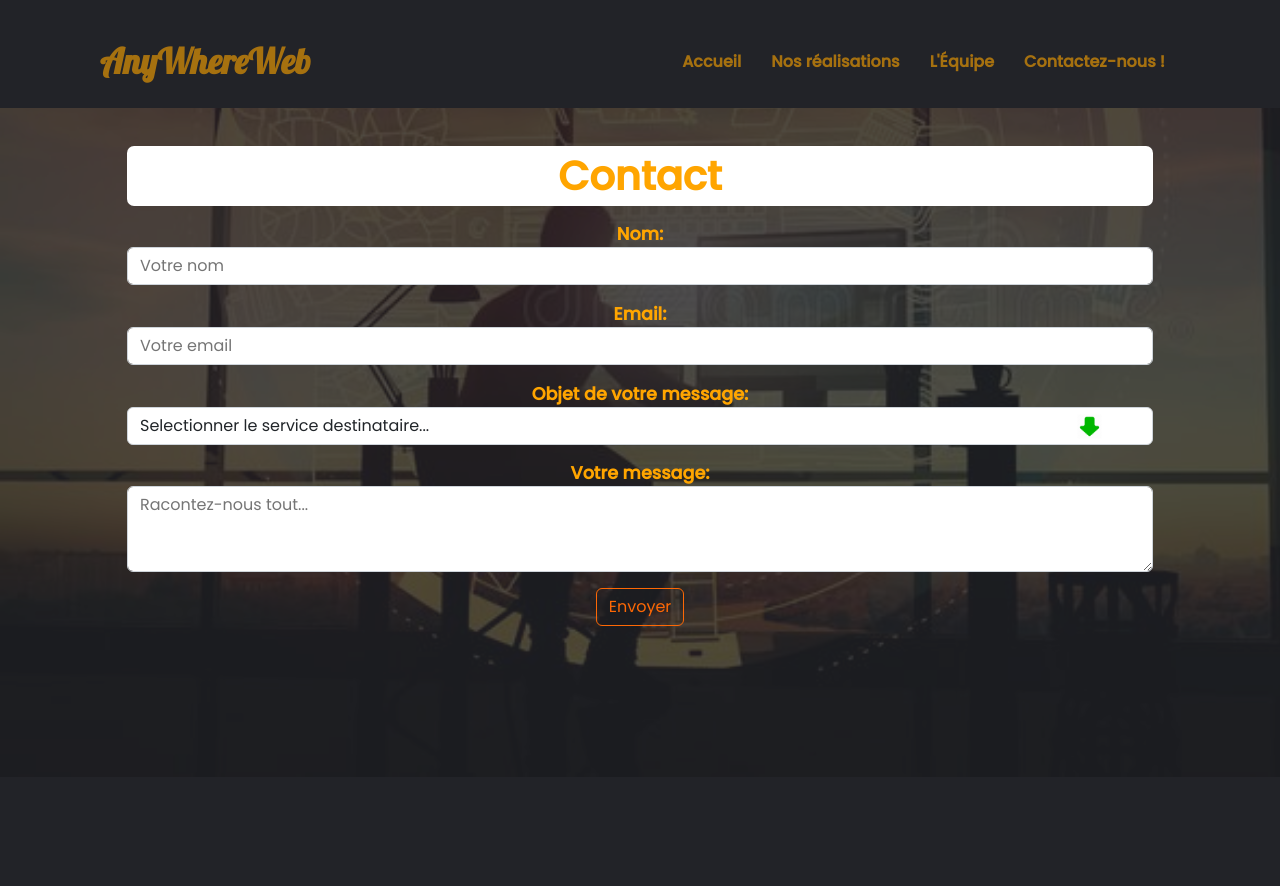
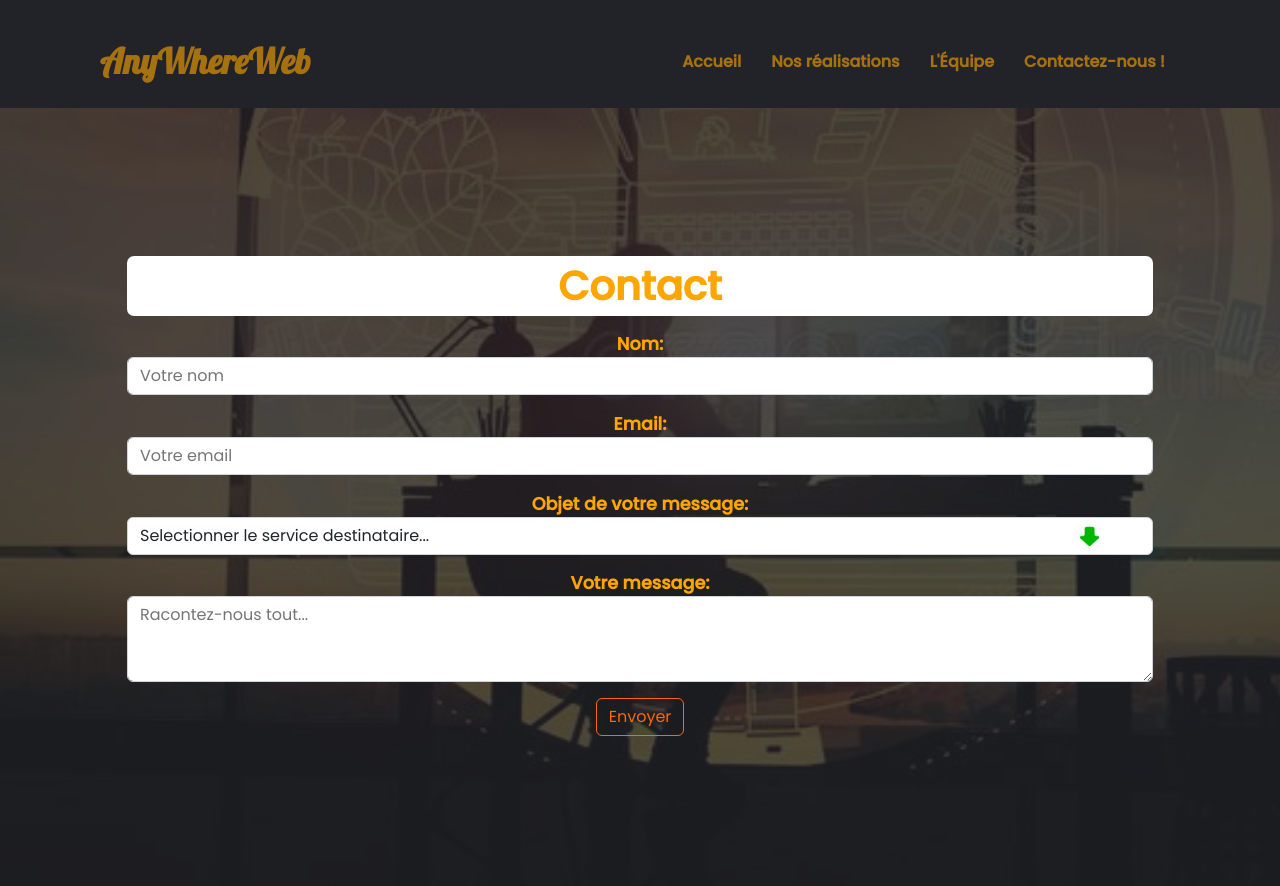
Before and after one commit to GregMagnin/AnyWhereWeb_, a PHP site: page /AWW/page/contact/index.php in a window 1280 px wide. Shown: the top 886 px of the page. Run offline with PHP 8.4, Linux system fonts and the light colour scheme.

Commit message:
fix erreur padding

```diff
--- a/assets/css/contact.css
+++ b/assets/css/contact.css
@@ -70,6 +70,9 @@
   border-radius: 7px;
 }
 
+.erreur {
+  padding-top: 75px;
+}
 .mystyle select {
   background: url("../../assets/image/fleche_bas.png") 95% / 25px no-repeat #fff;
 }
--- a/page/contact/form.php
+++ b/page/contact/form.php
@@ -10,9 +10,10 @@
   //  Aussi, nous vous y feront suite dans les plus brefs délais si nécessaire.</div>';
   ?> -->
 
-      <p><?php echo $_SESSION['result'] ?? null;
+    <div class="erreur">  <p><?php echo $_SESSION['result'] ?? null;
 		  $_SESSION['result'] = null; ?></p>
     </div>
+  </div>
     <form action="handler.php" method="post" class="row mb-3">
       <div class="container">
         <h1>Contact</h1>
--- a/page/contact/handler.php
+++ b/page/contact/handler.php
@@ -24,10 +24,10 @@ $_SESSION['result'] = (
   // saveContact($_POST)
 )
 ?
-  '<div class="msg-green">Votre message a été parfaitementenvoyé.<br>
+  '<div class="msg-green">Votre message a été parfaitement envoyé.<br>
   Aussi, nous vous y feront suite dans les plus brefs délais si nécessaire.</div>'
-:
-	$_SESSION['result'] = '<div class="msg-red">Merci de remplir correctement tous les champs !</div>';
+
+:'<div class="msg-red">Merci de remplir correctement tous les champs !</div>';
 
 // echo $host . $uri . '/page=feature_contact-form/contact-form.php';
 
```
